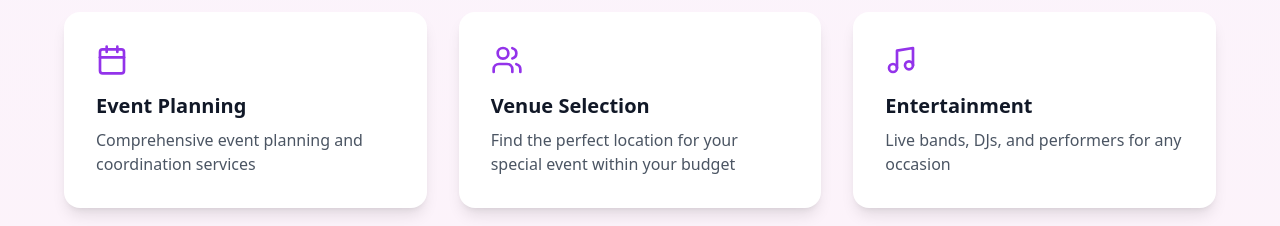
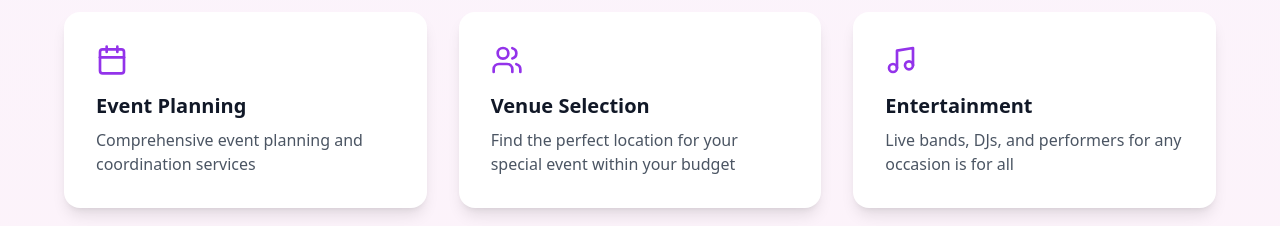
Before and after one commit to Maddie2030/eventplanner, a React (Vite) app: page / in a window 1280 px wide. Shown: the part 1080-1306 px from the top of the page. Built offline with nearby package versions, Linux system fonts and the light colour scheme.

Commit message:
made changes to code

```diff
--- a/src/pages/HomePage.tsx
+++ b/src/pages/HomePage.tsx
@@ -17,7 +17,7 @@ const services = [
   {
     icon: <Music className="w-8 h-8" />,
     title: 'Entertainment',
-    description: 'Live bands, DJs, and performers for any occasion',
+    description: 'Live bands, DJs, and performers for any occasion is for all',
   },
   {
     icon: <Camera className="w-8 h-8" />,
```
